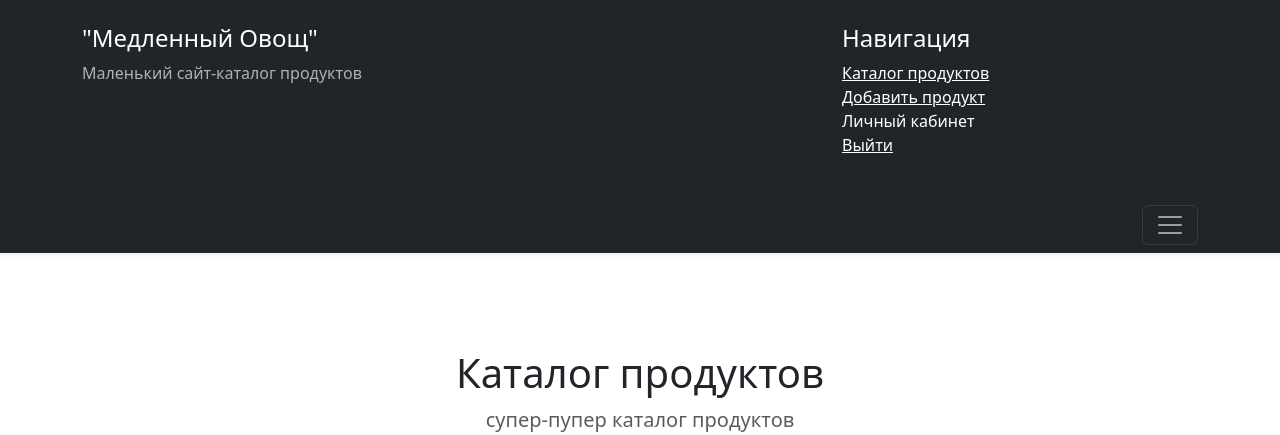
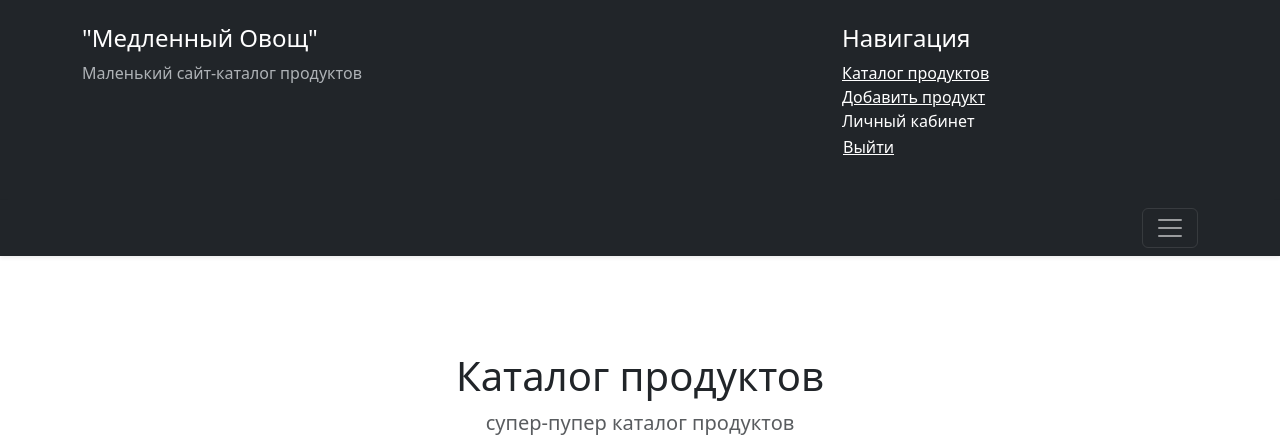
Before and after one commit to vladosik-13/Sky_pro_homework_22_Django, a Django app: page /catalog/catalog/2/delete in a window 1280 px wide, after a click that opens the changed part. Shown: the top 435 px of the page. Run offline with Django 5.2, Linux system fonts and the light colour scheme; the visitor is signed in with stand-in values (Sample User, id 1); data comes from the database, SQL or seed files in the repository; some libraries are stand-ins or nearby versions.

Commit message:
Имправлен inc_menu.html чтобы logout работал корректно

```diff
--- a/catalog/templates/catalog/includes/inc_menu.html
+++ b/catalog/templates/catalog/includes/inc_menu.html
@@ -1,3 +1,4 @@
+<!-- catalog/templates/catalog/includes/inc_menu.html -->
 <div class="collapse text-bg-dark" id="navbarHeader">
     <div class="container">
       <div class="row">
@@ -12,10 +13,15 @@
             <li><a href="{% url 'catalog:product_create' %}" class="text-white">Добавить продукт</a></li>
             <li><a href="#" class="text-white"></a>Личный кабинет</li>
             {% if user.is_authenticated %}
-            <li><a href="#" class="text-white">Выйти</a></li>
+            <li>
+              <form action="{% url 'users:logout' %}" method="post" style="display: inline;">
+                {% csrf_token %}
+                <button type="submit" class="btn btn-link text-white p-0">Выйти</button>
+              </form>
+            </li>
             {% else %}
-            <li><a href="#" class="text-white">Войти</a></li>
-            <li><a href="#" class="text-white">Регистрация</a></li>
+            <li><a href="{% url 'users:login' %}" class="text-white">Войти</a></li>
+            <li><a href="{% url 'users:register' %}" class="text-white">Регистрация</a></li>
             {% endif %}
           </ul>
         </div>
@@ -25,7 +31,7 @@
   <div class="navbar navbar-dark bg-dark shadow-sm">
     <div class="container">
       <a href="#" class="navbar-brand d-flex align-items-center">
-
+        <!-- Логотип или название сайта -->
       </a>
       <button class="navbar-toggler" type="button" data-bs-toggle="collapse" data-bs-target="#navbarHeader" aria-controls="navbarHeader" aria-expanded="false" aria-label="Toggle navigation">
         <span class="navbar-toggler-icon"></span>
--- a/users/templates/users/logout.html
+++ b/users/templates/users/logout.html
@@ -1,6 +1,4 @@
 {% extends 'catalog/base.html' %}
-
-{% block title %}Logout{% endblock %}
 
 {% block content %}
 
--- a/users/views.py
+++ b/users/views.py
@@ -8,7 +8,7 @@ from django.core.mail import send_mail
 class RegisterView(CreateView):
     template_name = 'users/register.html'
     form_class = CustomUserCreationForm
-    success_url = reverse_lazy('users:login')
+    success_url = reverse_lazy('catalog:product_list')
 
     def form_valid(self, form):
         user = form.save()
```
